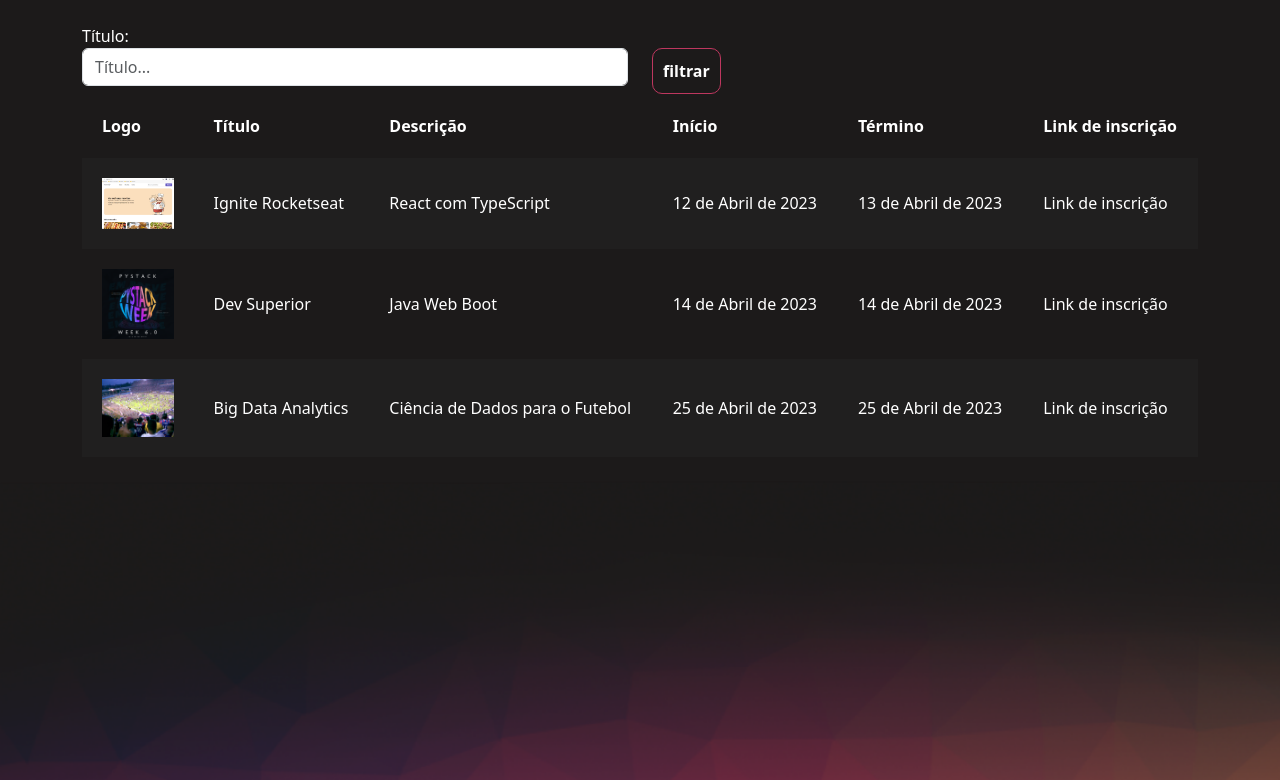
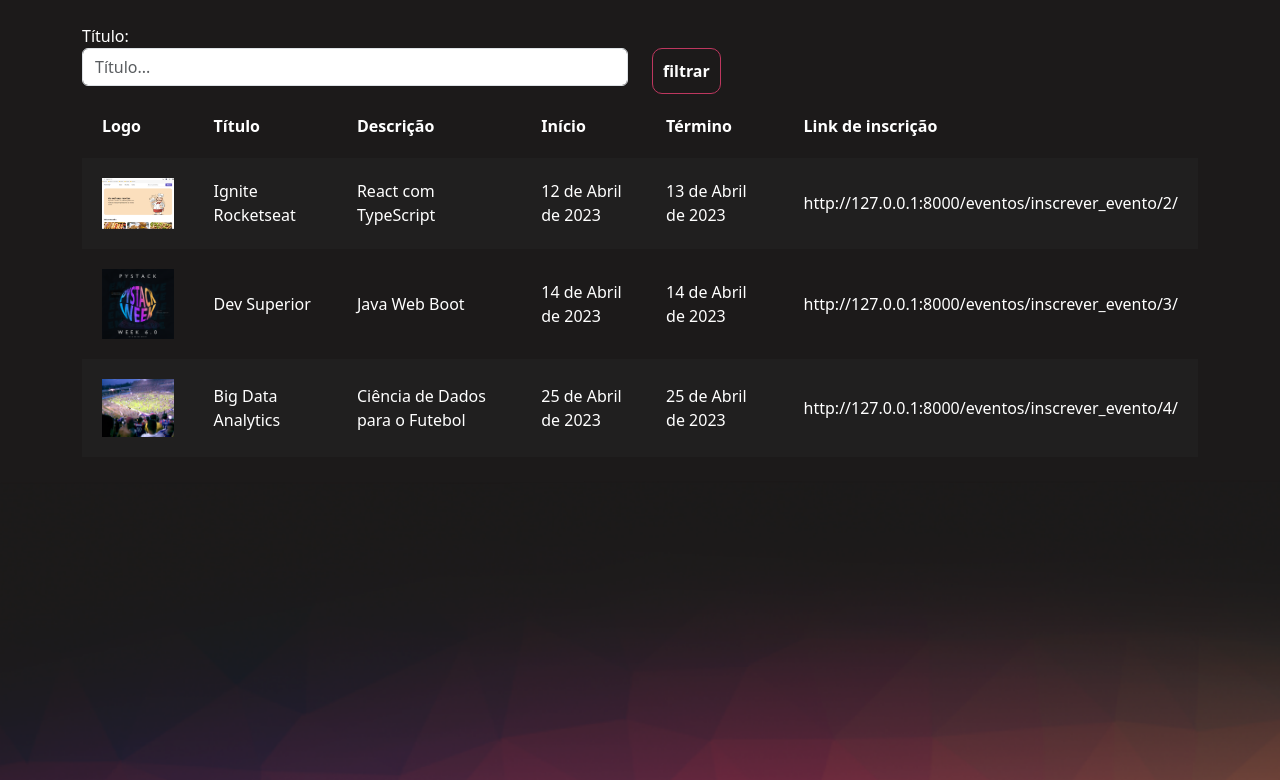
Before and after one commit to drigosantos81/type_event, a Django app: page /eventos/gerenciar_evento/ in a window 1280 px wide. Shown: the part 56-836 px from the top of the page. Run offline with Django 4.2, Linux system fonts and the light colour scheme; a user stored in the database is signed in; data comes from the database, SQL or seed files in the repository; both versions use the stored data as it was after the commit.

Commit message:
Adicionado funcao de inscrever em um evento. Validacoes ok.

```diff
--- a/eventos/models.py
+++ b/eventos/models.py
@@ -11,6 +11,7 @@
 	data_termino = models.DateField()
 	carga_horaria = models.IntegerField()
 	logo = models.FileField(upload_to="logos")
+	participantes = models.ManyToManyField(User, related_name='evento_participanete', null=True, blank=True)
 
 	#paleta de cores
 	cor_principal = models.CharField(max_length=7)
--- a/eventos/templates/gerenciar_evento.html
+++ b/eventos/templates/gerenciar_evento.html
@@ -38,7 +38,7 @@
 						<td>{{ evento.descricao}}</td>
 						<td>{{ evento.data_inicio }}</td>
 						<td>{{ evento.data_termino }}</td>
-						<td>Link de inscrição</td>
+						<td>http://127.0.0.1:8000/eventos/inscrever_evento/{{ evento.id }}/</td>
 					</tr>
 				{% endfor %}
 			</table>
--- a/eventos/urls.py
+++ b/eventos/urls.py
@@ -4,4 +4,5 @@
 urlpatterns = [
 	path('novo_evento/', views.novo_evento, name="novo_evento"),
 	path('gerenciar_evento/', views.gerenciar_evento, name="gerenciar_evento"),
+	path('inscrever_evento/<int:id>/', views.inscrever_evento, name="inscrever_evento"),
 ]
--- a/eventos/views.py
+++ b/eventos/views.py
@@ -1,4 +1,4 @@
-from django.shortcuts import render, redirect
+from django.shortcuts import render, redirect, get_object_or_404
 from django.http import HttpResponse
 from django.contrib.auth.decorators import login_required
 from .models import Evento
@@ -42,6 +42,7 @@
 		messages.add_message(request, constants.SUCCESS, 'Evento cadastrado com sucesso')
 		return redirect(reverse('novo_evento'))
 
+@login_required
 def gerenciar_evento(request):
 	if request.method == "GET":
 		nome = request.GET.get('nome')
@@ -52,3 +53,21 @@
 			eventos = eventos.filter(nome__contains=nome)
 
 		return render(request, 'gerenciar_evento.html', {'eventos':eventos})
+
+@login_required
+def inscrever_evento(request, id):
+	evento = get_object_or_404(Evento, id=id)
+	if request.method == "GET":
+		return render(request, 'inscrever_evento.html', {'evento': evento})
+	elif request.method == "POST":
+		# Validar se o usuário já é participante
+		evento.participantes.add(request.user)
+		evento.save()
+
+		messages.add_message(request, constants.SUCCESS, 'Inscrição realizada com sucesso.')
+
+		return redirect(f'/eventos/inscrever_evento/{id}/')
+
+	# evento = Evento.objects.filter(id=id).first()
+	# evento = Evento.objects.get
+	# print(evento.data_inicio)
```
Also changed, not shown: eventos/templates/inscrever_evento.html (added, +36 -0 lines), db.sqlite3, eventos/migrations/0003_evento_participantes.py (added).
